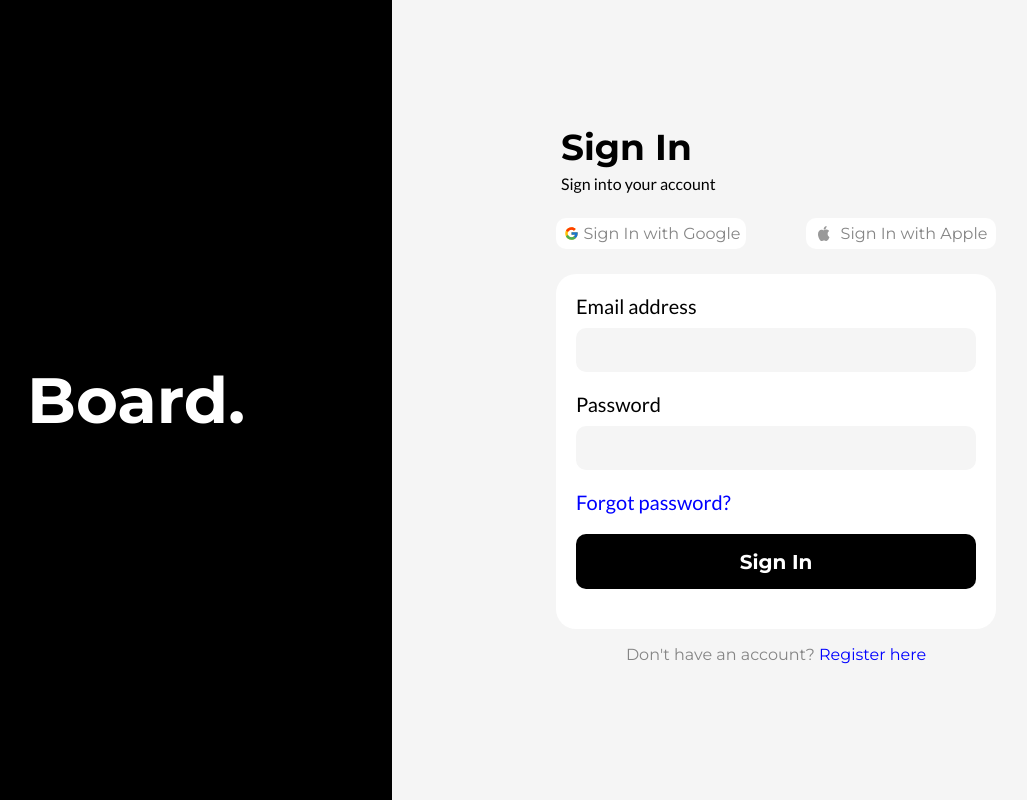
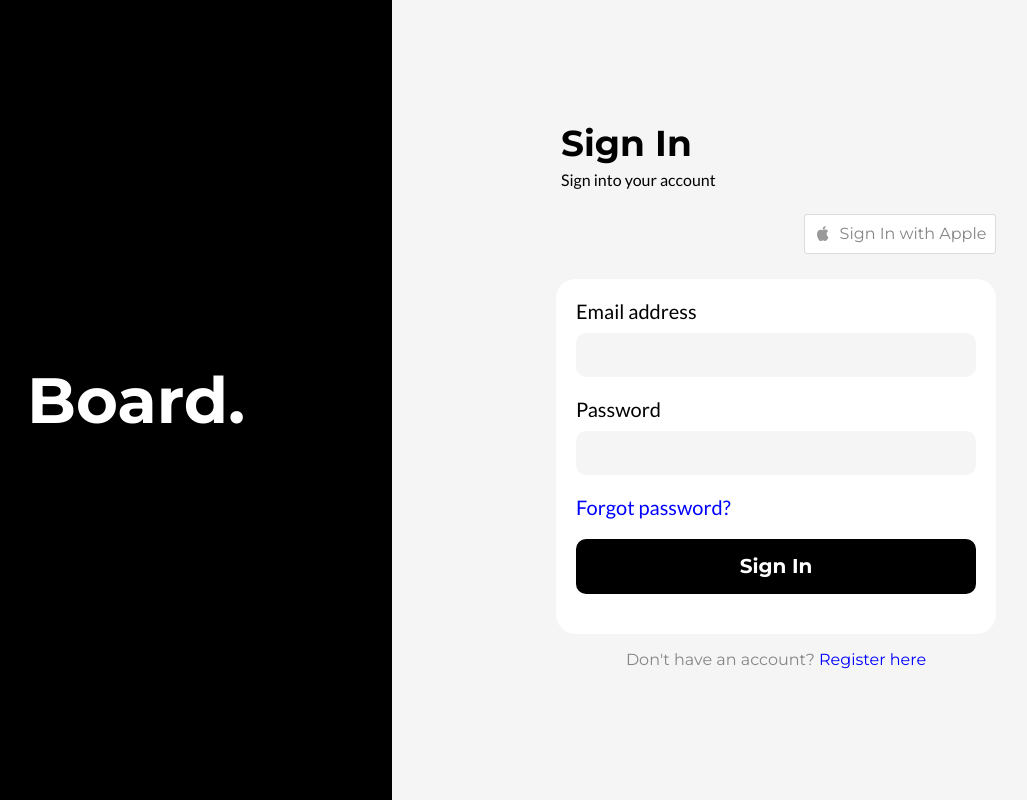
Before and after one commit to arpittyagi102/Task-for-Listed, a React (Create React App) app: page / in a window 1280 px wide. Shown: the whole page, without its empty margins (120-1147 px from the left). Built offline with nearby package versions, Linux system fonts and the light colour scheme.

Commit message:
Added Google Authentication Sign in

```diff
--- a/package.json
+++ b/package.json
@@ -3,9 +3,11 @@
   "version": "0.1.0",
   "private": true,
   "dependencies": {
+    "@react-oauth/google": "^0.9.0",
     "@testing-library/jest-dom": "^5.16.5",
     "@testing-library/react": "^13.4.0",
     "@testing-library/user-event": "^13.5.0",
+    "jwt-decode": "^3.1.2",
     "react": "^18.2.0",
     "react-dom": "^18.2.0",
     "react-scripts": "5.0.1",
--- a/src/App.js
+++ b/src/App.js
@@ -5,6 +5,7 @@ function App() {
   return (
     <>
       <SignInPage/>
+
     </>
   );
 }
--- /dev/null
+++ b/src/components/Dashboard/Dashboard.js
@@ -0,0 +1,5 @@
+import React from "react";
+
+export default function Dashboard(){
+
+}
--- a/src/components/Sign-In/Sign-In-page.js
+++ b/src/components/Sign-In/Sign-In-page.js
@@ -1,9 +1,19 @@
 import React from "react";
 import './SignInPage.css';
 import appleicon from './apple-icon.svg';
-import googleicon from './google-icon.svg';
+import { GoogleLogin } from '@react-oauth/google';
+import jwtDecode from "jwt-decode";
 
+var userdata;
 export default function SignInPage() {
+
+    function loggednin(response) {
+        userdata=jwtDecode(response.credential);
+        console.log("Name : "+userdata.name)
+        console.log("email : "+userdata.email)
+        console.log("Picture : "+userdata.picture)
+    }
+
     return (
         <>
             <div className="side-board">
@@ -13,11 +23,12 @@ export default function SignInPage() {
                 <div className="sign-in-outer">
                     <p className="sign-in-heading">Sign In</p>
                     <p style={{ fontFamily: 'Lato', margin: "5px" }}>Sign into your account</p>
-                    <div classname="button-cover" style={{ display: "flex", justifyContent: "space-between",margin: "25px 0px" }}>
-                        <div className="white-buttons">
-                            <img src={googleicon} alt="Not loading" />
-                            Sign In with Google
-                        </div>
+                    <div classname="button-cover" style={{ display: "flex", justifyContent: "space-between", margin: "25px 0px" }}>
+
+                        {/* <img src={googleicon} alt="Not loading" />
+                            Sign In with Google */}
+                        <GoogleLogin onSuccess={loggednin} />
+
                         <div className="white-buttons">
                             <img src={appleicon} alt="Not loading" />
                             Sign In with Apple
@@ -25,9 +36,9 @@ export default function SignInPage() {
                     </div>
                     <div className="form-outer">
                         <label>Email address</label>
-                            <input type="text"/>
+                        <input type="text" />
                         <label>Password</label>
-                            <input type="password"/>
+                        <input type="password" />
                         <p className="forgot">Forgot password?</p>
                         <div className="main-sign-in-button">Sign In</div>
                     </div>
--- a/src/components/Sign-In/SignInPage.css
+++ b/src/components/Sign-In/SignInPage.css
@@ -34,8 +34,11 @@
 .white-buttons{
     width: 180px;
     background-color: white;
-    border-radius: 10px;
+    border-radius: 3px;
     color:#858585;
+    border:solid;
+    border-color: #DADCE0;
+    border-width: 1px;
     padding:5px;
     text-align: center;
     display: flex;
@@ -45,6 +48,9 @@
 .white-buttons:hover{
     color:black;
     cursor: pointer;
+}
+.white-buttons > *{
+    border:none;
 }
 img{
     height: 15px;
--- a/src/index.js
+++ b/src/index.js
@@ -2,12 +2,15 @@ import React from 'react';
 import ReactDOM from 'react-dom/client';
 import App from './App';
 import reportWebVitals from './reportWebVitals';
+import { GoogleOAuthProvider } from '@react-oauth/google';
 
 const root = ReactDOM.createRoot(document.getElementById('root'));
 root.render(
-  <React.StrictMode>
-    <App />
-  </React.StrictMode>
+  <GoogleOAuthProvider clientId="366612613358-v7j6ptevkhihk2g7t0oo75emr1bocs3i.apps.googleusercontent.com">
+    <React.StrictMode >
+      <App />
+    </React.StrictMode>
+  </GoogleOAuthProvider>
 );
 
 // If you want to start measuring performance in your app, pass a function
```
Also changed, not shown: 1 other file (tests, documents, lock files or other folders). Lines whose indentation alone changed are shown as unchanged.
